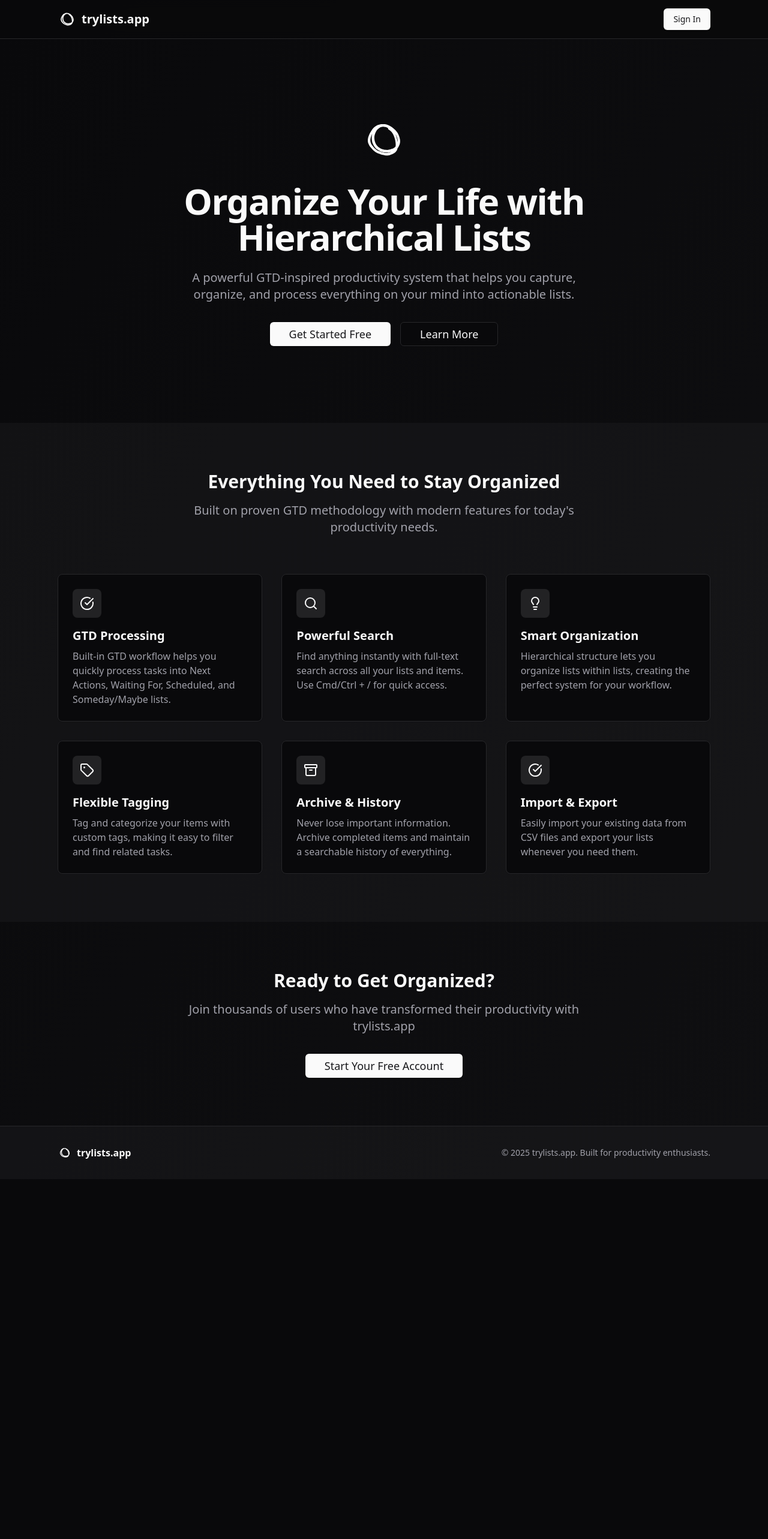
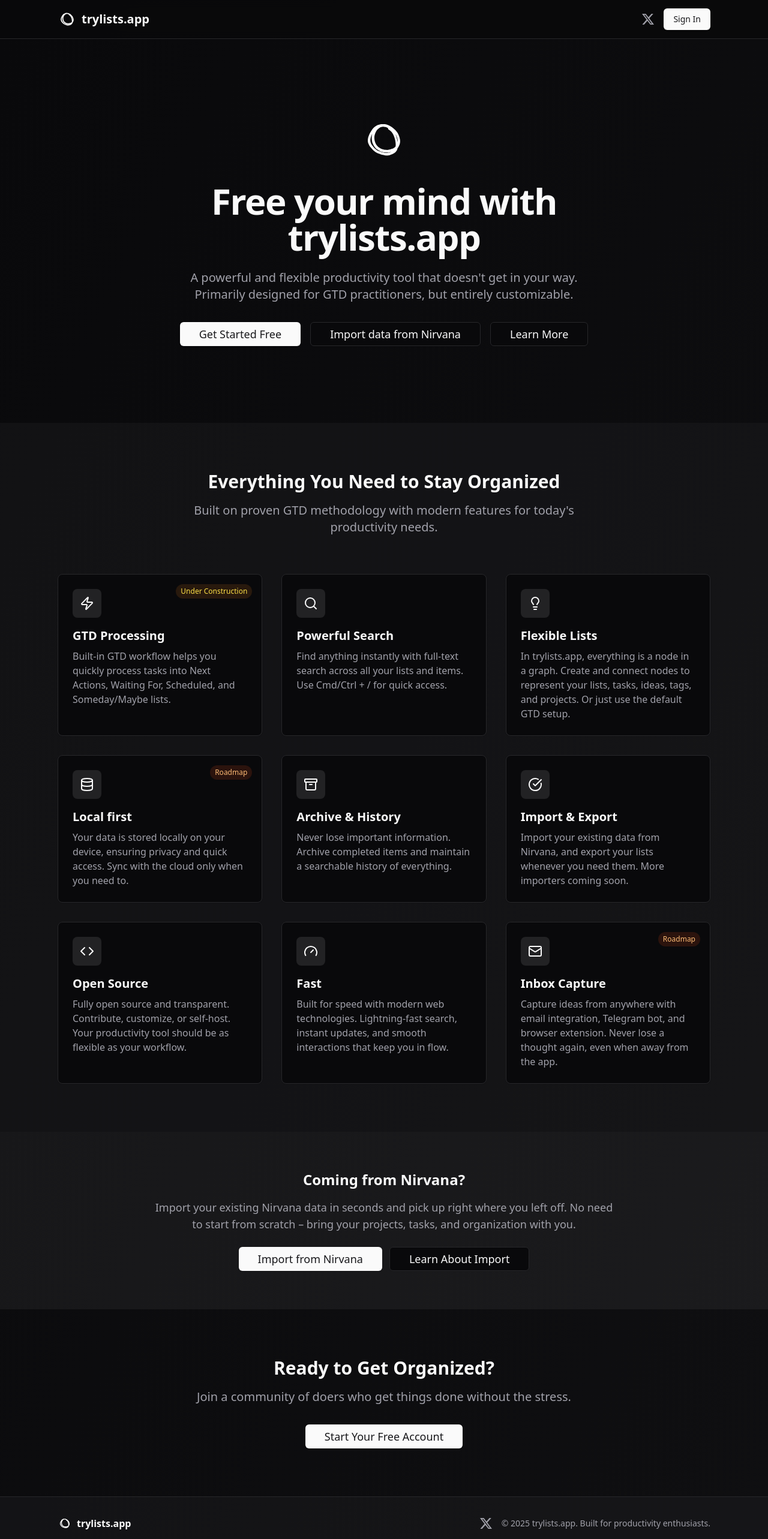
Before and after one commit to PabloDinella/lists, a React (Vite) app: page / in a window 1280 px wide. Shown: the top 2566 px of the page at 60% size. Before the commit the page ends 1966 px from the top, so only its background shows below. Built offline with nearby package versions, Linux system fonts and the light colour scheme; no server answers.

Commit message:
feat: add squiggly circle SVG assets and enhance landing page layout and content

```diff
--- a/src/components/landing-page.tsx
+++ b/src/components/landing-page.tsx
@@ -3,7 +3,17 @@
 import { Logo } from "@/components/ui/logo";
 import { Button } from "@/components/ui/button";
 import { Container } from "@/components/ui/container";
-import { CheckCircle, Search, Lightbulb, Archive, Tag } from "lucide-react";
+import {
+  CheckCircle,
+  Search,
+  Lightbulb,
+  Archive,
+  Database,
+  Zap,
+  Code,
+  Mail,
+  Gauge,
+} from "lucide-react";
 import { useEffect } from "react";
 
 export function LandingPage() {
@@ -19,7 +29,7 @@
 
   if (loading) {
     return (
-      <div className="min-h-screen flex items-center justify-center">
+      <div className="flex min-h-screen items-center justify-center">
         <div className="animate-spin">
           <Logo width={32} height={32} />
         </div>
@@ -32,14 +42,30 @@
       {/* Header */}
       <header className="border-b bg-background/80 backdrop-blur">
         <Container>
-          <div className="flex items-center justify-between h-16">
+          <div className="flex h-16 items-center justify-between">
             <div className="flex items-center gap-2">
               <Logo width={32} height={32} />
               <span className="text-xl font-bold">trylists.app</span>
             </div>
-            <Button onClick={() => navigate("/sign-in")}>
-              Sign In
-            </Button>
+            <div className="flex items-center gap-4">
+              <a
+                href="https://x.com/trylists"
+                target="_blank"
+                rel="noopener noreferrer"
+                className="text-muted-foreground hover:text-foreground transition-colors"
+              >
+                <svg
+                  role="img"
+                  viewBox="0 0 24 24"
+                  xmlns="http://www.w3.org/2000/svg"
+                  className="h-5 w-5 fill-current"
+                >
+                  <title>X</title>
+                  <path d="M18.901 1.153h3.68l-8.04 9.19L24 22.846h-7.406l-5.8-7.584-6.638 7.584H.474l8.6-9.83L0 1.154h7.594l5.243 6.932ZM17.61 20.644h2.039L6.486 3.24H4.298Z"/>
+                </svg>
+              </a>
+              <Button onClick={() => navigate("/sign-in")}>Sign In</Button>
+            </div>
           </div>
         </Container>
       </header>
@@ -47,30 +73,31 @@
       {/* Hero Section */}
       <section className="py-20 lg:py-32">
         <Container>
-          <div className="text-center max-w-4xl mx-auto">
-            <div className="flex justify-center mb-8">
+          <div className="mx-auto max-w-4xl text-center">
+            <div className="mb-8 flex justify-center">
               <Logo width={80} height={80} />
             </div>
-            <h1 className="text-4xl sm:text-5xl lg:text-6xl font-bold tracking-tight mb-6">
-              Organize Your Life with{" "}
-              <span className="text-primary">Hierarchical Lists</span>
+            <h1 className="mb-6 text-4xl font-bold tracking-tight sm:text-5xl lg:text-6xl">
+              Free your mind with <br />
+              <span className="text-primary">trylists.app</span>
             </h1>
-            <p className="text-xl text-muted-foreground mb-8 max-w-2xl mx-auto">
-              A powerful GTD-inspired productivity system that helps you capture, organize, and process everything on your mind into actionable lists.
+            <p className="mx-auto mb-8 max-w-2xl text-xl text-muted-foreground">
+              A powerful and flexible productivity tool that doesn't get in your
+              way. Primarily designed for GTD practitioners, but entirely
+              customizable.
             </p>
-            <div className="flex flex-col sm:flex-row gap-4 justify-center">
+            <div className="flex flex-col justify-center gap-4 sm:flex-row">
               <Button
                 size="lg"
                 onClick={() => navigate("/sign-in")}
-                className="text-lg px-8 py-3"
+                className="px-8 py-3 text-lg"
               >
                 Get Started Free
               </Button>
-              <Button
-                variant="outline"
-                size="lg"
-                className="text-lg px-8 py-3"
-              >
+              <Button variant="outline" size="lg" className="px-8 py-3 text-lg">
+                Import data from Nirvana
+              </Button>
+              <Button variant="outline" size="lg" className="px-8 py-3 text-lg">
                 Learn More
               </Button>
             </div>
@@ -79,74 +106,155 @@
       </section>
 
       {/* Features Section */}
-      <section className="py-20 bg-muted/30">
+      <section className="bg-muted/30 py-20">
         <Container>
-          <div className="text-center mb-16">
-            <h2 className="text-3xl font-bold mb-4">Everything You Need to Stay Organized</h2>
-            <p className="text-xl text-muted-foreground max-w-2xl mx-auto">
-              Built on proven GTD methodology with modern features for today's productivity needs.
+          <div className="mb-16 text-center">
+            <h2 className="mb-4 text-3xl font-bold">
+              Everything You Need to Stay Organized
+            </h2>
+            <p className="mx-auto max-w-2xl text-xl text-muted-foreground">
+              Built on proven GTD methodology with modern features for today's
+              productivity needs.
             </p>
           </div>
 
-          <div className="grid md:grid-cols-2 lg:grid-cols-3 gap-8">
-            <div className="bg-background rounded-lg p-6 shadow-sm border">
-              <div className="w-12 h-12 bg-primary/10 rounded-lg flex items-center justify-center mb-4">
-                <CheckCircle className="w-6 h-6 text-primary" />
+          <div className="grid gap-8 md:grid-cols-2 lg:grid-cols-3">
+            <div className="relative rounded-lg border bg-background p-6 shadow-sm">
+              <span className="absolute right-4 top-4 rounded-full bg-yellow-100 px-2 py-1 text-xs font-medium text-yellow-800 dark:bg-yellow-900/30 dark:text-yellow-300">
+                Under Construction
+              </span>
+              <div className="mb-4 flex h-12 w-12 items-center justify-center rounded-lg bg-primary/10">
+                <Zap className="h-6 w-6 text-primary" />
               </div>
-              <h3 className="text-xl font-semibold mb-2">GTD Processing</h3>
+              <h3 className="mb-2 text-xl font-semibold">GTD Processing</h3>
               <p className="text-muted-foreground">
-                Built-in GTD workflow helps you quickly process tasks into Next Actions, Waiting For, Scheduled, and Someday/Maybe lists.
+                Built-in GTD workflow helps you quickly process tasks into Next
+                Actions, Waiting For, Scheduled, and Someday/Maybe lists.
               </p>
             </div>
 
-            <div className="bg-background rounded-lg p-6 shadow-sm border">
-              <div className="w-12 h-12 bg-primary/10 rounded-lg flex items-center justify-center mb-4">
-                <Search className="w-6 h-6 text-primary" />
+            <div className="rounded-lg border bg-background p-6 shadow-sm">
+              <div className="mb-4 flex h-12 w-12 items-center justify-center rounded-lg bg-primary/10">
+                <Search className="h-6 w-6 text-primary" />
               </div>
-              <h3 className="text-xl font-semibold mb-2">Powerful Search</h3>
+              <h3 className="mb-2 text-xl font-semibold">Powerful Search</h3>
               <p className="text-muted-foreground">
-                Find anything instantly with full-text search across all your lists and items. Use Cmd/Ctrl + / for quick access.
+                Find anything instantly with full-text search across all your
+                lists and items. Use Cmd/Ctrl + / for quick access.
               </p>
             </div>
 
-            <div className="bg-background rounded-lg p-6 shadow-sm border">
-              <div className="w-12 h-12 bg-primary/10 rounded-lg flex items-center justify-center mb-4">
-                <Lightbulb className="w-6 h-6 text-primary" />
+            <div className="rounded-lg border bg-background p-6 shadow-sm">
+              <div className="mb-4 flex h-12 w-12 items-center justify-center rounded-lg bg-primary/10">
+                <Lightbulb className="h-6 w-6 text-primary" />
               </div>
-              <h3 className="text-xl font-semibold mb-2">Smart Organization</h3>
+              <h3 className="mb-2 text-xl font-semibold">Flexible Lists</h3>
               <p className="text-muted-foreground">
-                Hierarchical structure lets you organize lists within lists, creating the perfect system for your workflow.
+                In trylists.app, everything is a node in a graph. Create and
+                connect nodes to represent your lists, tasks, ideas, tags, and
+                projects. Or just use the default GTD setup.
               </p>
             </div>
 
-            <div className="bg-background rounded-lg p-6 shadow-sm border">
-              <div className="w-12 h-12 bg-primary/10 rounded-lg flex items-center justify-center mb-4">
-                <Tag className="w-6 h-6 text-primary" />
+            <div className="relative rounded-lg border bg-background p-6 shadow-sm">
+              <span className="absolute right-4 top-4 rounded-full bg-orange-100 px-2 py-1 text-xs font-medium text-orange-800 dark:bg-orange-900/30 dark:text-orange-300">
+                Roadmap
+              </span>
+              <div className="mb-4 flex h-12 w-12 items-center justify-center rounded-lg bg-primary/10">
+                <Database className="h-6 w-6 text-primary" />
               </div>
-              <h3 className="text-xl font-semibold mb-2">Flexible Tagging</h3>
+              <h3 className="mb-2 text-xl font-semibold">Local first</h3>
               <p className="text-muted-foreground">
-                Tag and categorize your items with custom tags, making it easy to filter and find related tasks.
+                Your data is stored locally on your device, ensuring privacy and
+                quick access. Sync with the cloud only when you need to.
               </p>
             </div>
 
-            <div className="bg-background rounded-lg p-6 shadow-sm border">
-              <div className="w-12 h-12 bg-primary/10 rounded-lg flex items-center justify-center mb-4">
-                <Archive className="w-6 h-6 text-primary" />
+            <div className="rounded-lg border bg-background p-6 shadow-sm">
+              <div className="mb-4 flex h-12 w-12 items-center justify-center rounded-lg bg-primary/10">
+                <Archive className="h-6 w-6 text-primary" />
               </div>
-              <h3 className="text-xl font-semibold mb-2">Archive & History</h3>
+              <h3 className="mb-2 text-xl font-semibold">Archive & History</h3>
               <p className="text-muted-foreground">
-                Never lose important information. Archive completed items and maintain a searchable history of everything.
+                Never lose important information. Archive completed items and
+                maintain a searchable history of everything.
               </p>
             </div>
 
-            <div className="bg-background rounded-lg p-6 shadow-sm border">
-              <div className="w-12 h-12 bg-primary/10 rounded-lg flex items-center justify-center mb-4">
-                <CheckCircle className="w-6 h-6 text-primary" />
+            <div className="rounded-lg border bg-background p-6 shadow-sm">
+              <div className="mb-4 flex h-12 w-12 items-center justify-center rounded-lg bg-primary/10">
+                <CheckCircle className="h-6 w-6 text-primary" />
               </div>
-              <h3 className="text-xl font-semibold mb-2">Import & Export</h3>
+              <h3 className="mb-2 text-xl font-semibold">Import & Export</h3>
               <p className="text-muted-foreground">
-                Easily import your existing data from CSV files and export your lists whenever you need them.
+                Import your existing data from Nirvana, and export your lists
+                whenever you need them. More importers coming soon.
               </p>
+            </div>
+
+            <div className="rounded-lg border bg-background p-6 shadow-sm">
+              <div className="mb-4 flex h-12 w-12 items-center justify-center rounded-lg bg-primary/10">
+                <Code className="h-6 w-6 text-primary" />
+              </div>
+              <h3 className="mb-2 text-xl font-semibold">Open Source</h3>
+              <p className="text-muted-foreground">
+                Fully open source and transparent. Contribute, customize, or
+                self-host. Your productivity tool should be as flexible as your
+                workflow.
+              </p>
+            </div>
+
+            <div className="rounded-lg border bg-background p-6 shadow-sm">
+              <div className="mb-4 flex h-12 w-12 items-center justify-center rounded-lg bg-primary/10">
+                <Gauge className="h-6 w-6 text-primary" />
+              </div>
+              <h3 className="mb-2 text-xl font-semibold">Fast</h3>
+              <p className="text-muted-foreground">
+                Built for speed with modern web technologies. Lightning-fast
+                search, instant updates, and smooth interactions that keep you
+                in flow.
+              </p>
+            </div>
+
+            <div className="relative rounded-lg border bg-background p-6 shadow-sm">
+              <span className="absolute right-4 top-4 rounded-full bg-orange-100 px-2 py-1 text-xs font-medium text-orange-800 dark:bg-orange-900/30 dark:text-orange-300">
+                Roadmap
+              </span>
+              <div className="mb-4 flex h-12 w-12 items-center justify-center rounded-lg bg-primary/10">
+                <Mail className="h-6 w-6 text-primary" />
+              </div>
+              <h3 className="mb-2 text-xl font-semibold">Inbox Capture</h3>
+              <p className="text-muted-foreground">
+                Capture ideas from anywhere with email integration, Telegram
+                bot, and browser extension. Never lose a thought again, even
+                when away from the app.
+              </p>
+            </div>
+          </div>
+        </Container>
+      </section>
+
+      {/* Nirvana Migration CTA */}
+      <section className="bg-primary/5 py-16">
+        <Container>
+          <div className="mx-auto max-w-3xl text-center">
+            <h2 className="mb-4 text-2xl font-bold">Coming from Nirvana?</h2>
+            <p className="mb-6 text-lg text-muted-foreground">
+              Import your existing Nirvana data in seconds and pick up right
+              where you left off. No need to start from scratch – bring your
+              projects, tasks, and organization with you.
+            </p>
+            <div className="flex flex-col justify-center gap-3 sm:flex-row">
+              <Button
+                size="lg"
+                onClick={() => navigate("/sign-in")}
+                className="px-8 py-3 text-lg"
+              >
+                Import from Nirvana
+              </Button>
+              <Button variant="outline" size="lg" className="px-8 py-3 text-lg">
+                Learn About Import
+              </Button>
             </div>
           </div>
         </Container>
@@ -155,15 +263,15 @@
       {/* CTA Section */}
       <section className="py-20">
         <Container>
-          <div className="text-center max-w-2xl mx-auto">
-            <h2 className="text-3xl font-bold mb-4">Ready to Get Organized?</h2>
-            <p className="text-xl text-muted-foreground mb-8">
-              Join thousands of users who have transformed their productivity with trylists.app
+          <div className="mx-auto max-w-2xl text-center">
+            <h2 className="mb-4 text-3xl font-bold">Ready to Get Organized?</h2>
+            <p className="mb-8 text-xl text-muted-foreground">
+              Join a community of doers who get things done without the stress.
             </p>
             <Button
               size="lg"
               onClick={() => navigate("/sign-in")}
-              className="text-lg px-8 py-3"
+              className="px-8 py-3 text-lg"
             >
               Start Your Free Account
             </Button>
@@ -174,14 +282,32 @@
       {/* Footer */}
       <footer className="border-t bg-muted/30 py-8">
         <Container>
-          <div className="flex flex-col sm:flex-row items-center justify-between">
-            <div className="flex items-center gap-2 mb-4 sm:mb-0">
+          <div className="flex flex-col items-center justify-between sm:flex-row">
+            <div className="mb-4 flex items-center gap-2 sm:mb-0">
               <Logo width={24} height={24} />
               <span className="font-semibold">trylists.app</span>
             </div>
-            <p className="text-sm text-muted-foreground">
-              © 2025 trylists.app. Built for productivity enthusiasts.
-            </p>
+            <div className="flex items-center gap-4">
+              <a
+                href="https://x.com/trylists"
+                target="_blank"
+                rel="noopener noreferrer"
+                className="text-muted-foreground hover:text-foreground transition-colors"
+              >
+                <svg
+                  role="img"
+                  viewBox="0 0 24 24"
+                  xmlns="http://www.w3.org/2000/svg"
+                  className="h-5 w-5 fill-current"
+                >
+                  <title>X</title>
+                  <path d="M18.901 1.153h3.68l-8.04 9.19L24 22.846h-7.406l-5.8-7.584-6.638 7.584H.474l8.6-9.83L0 1.154h7.594l5.243 6.932ZM17.61 20.644h2.039L6.486 3.24H4.298Z"/>
+                </svg>
+              </a>
+              <p className="text-sm text-muted-foreground">
+                © 2025 trylists.app. Built for productivity enthusiasts.
+              </p>
+            </div>
           </div>
         </Container>
       </footer>
```
Also changed, not shown: files/squiggly_circle.png (added), files/squiggly_circle_white_bg.png (added).
